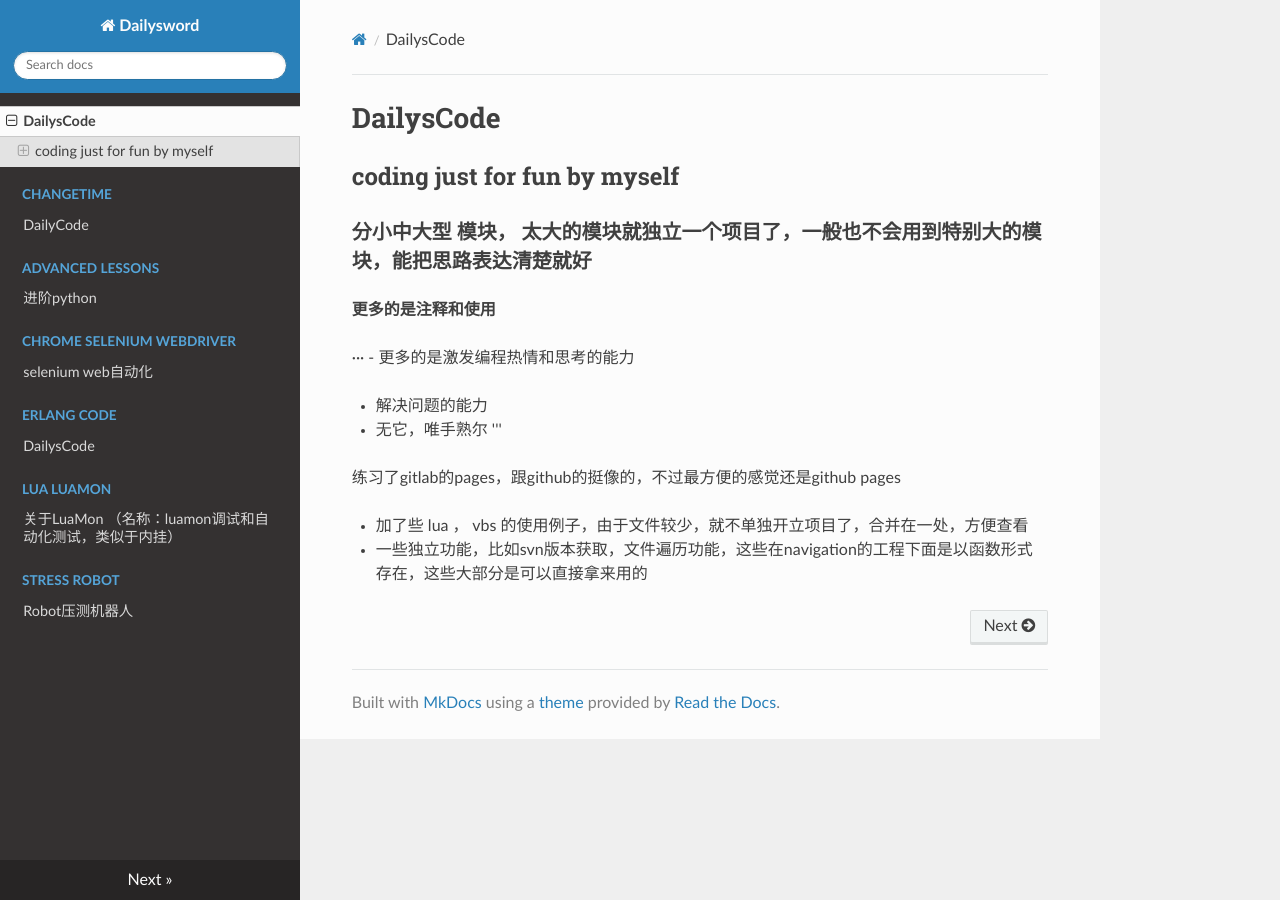
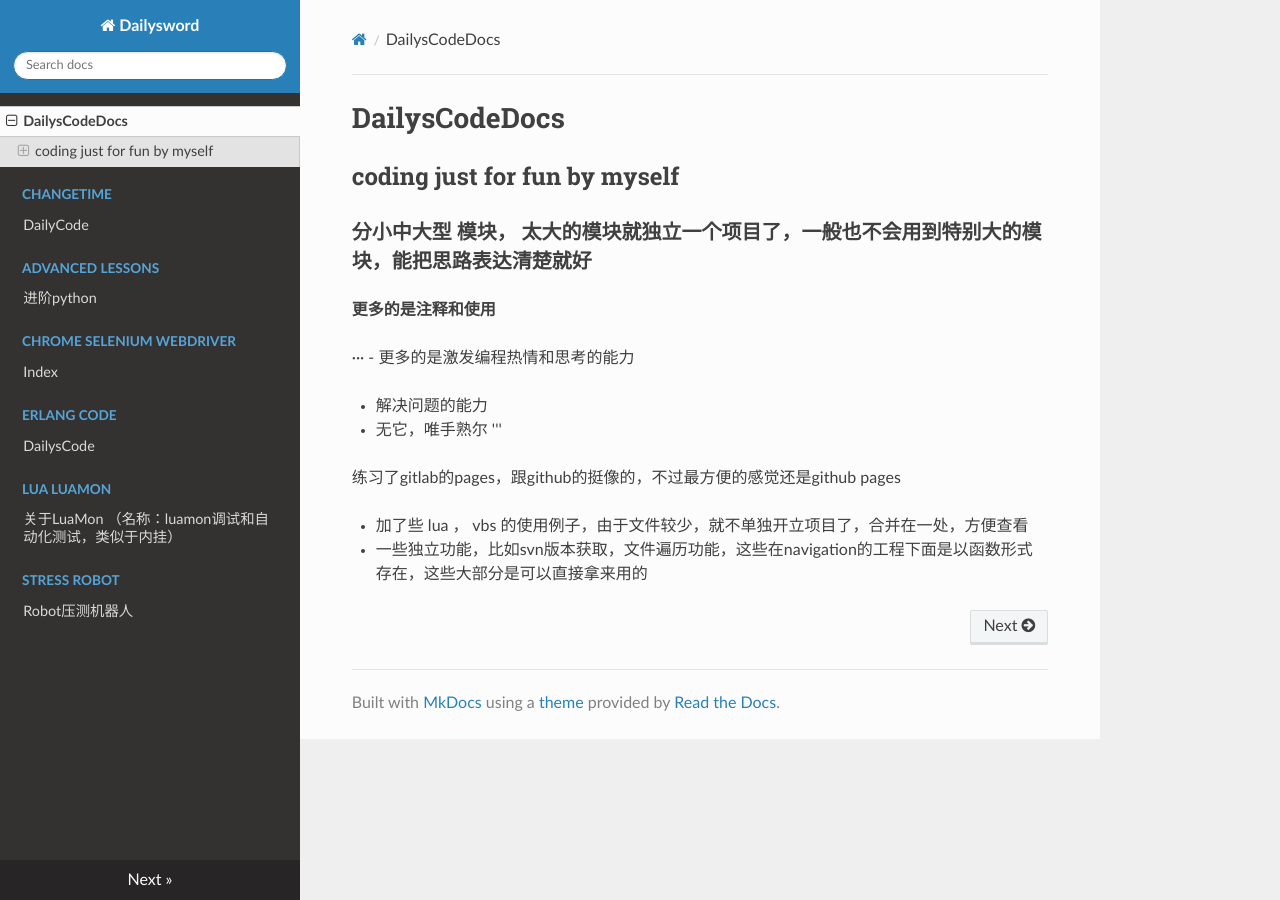
Before and after one commit to DailyR/mkdocs, an MkDocs documentation site: the page built from docs/README.md, in a window 1280 px wide. Built offline with MkDocs 1.6.1, drawn with Linux system fonts in a browser that asks for light colours; nearby versions of some CDN libraries.

Commit message:
modify docs

```diff
--- a/docs/README.md
+++ b/docs/README.md
@@ -1,4 +1,4 @@
-# DailysCode
+# DailysCodeDocs
 ## coding just for fun by myself
 
 
--- a/docs/chrome_selenium_webdriver/README.md
+++ b/docs/chrome_selenium_webdriver/README.md
@@ -1,4 +1,4 @@
-# selenium  web自动化
+#
 ## selenium  web自动化
 
 ###
```
Also changed, not shown: 1 other file.
